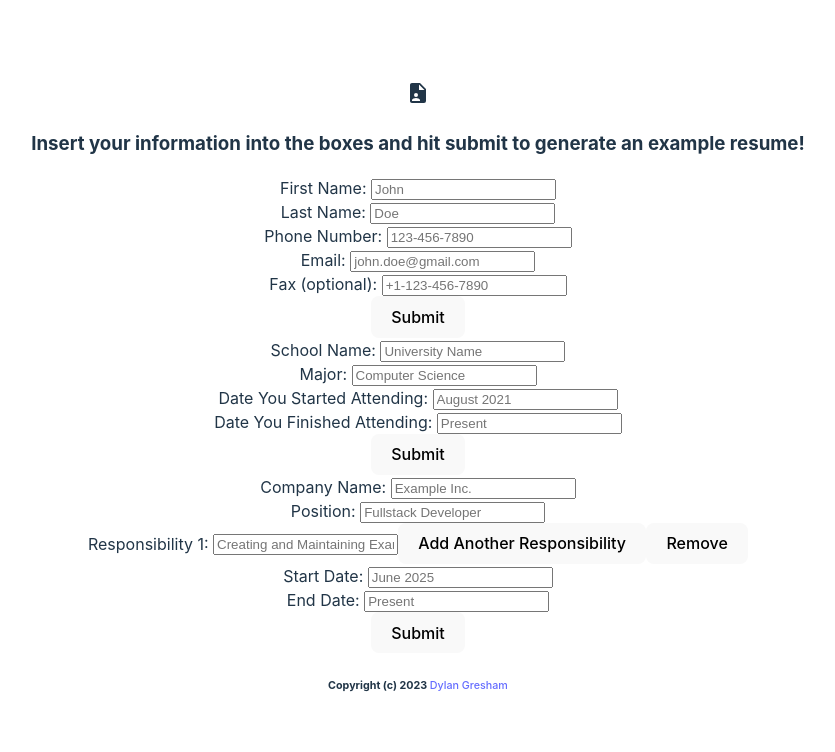
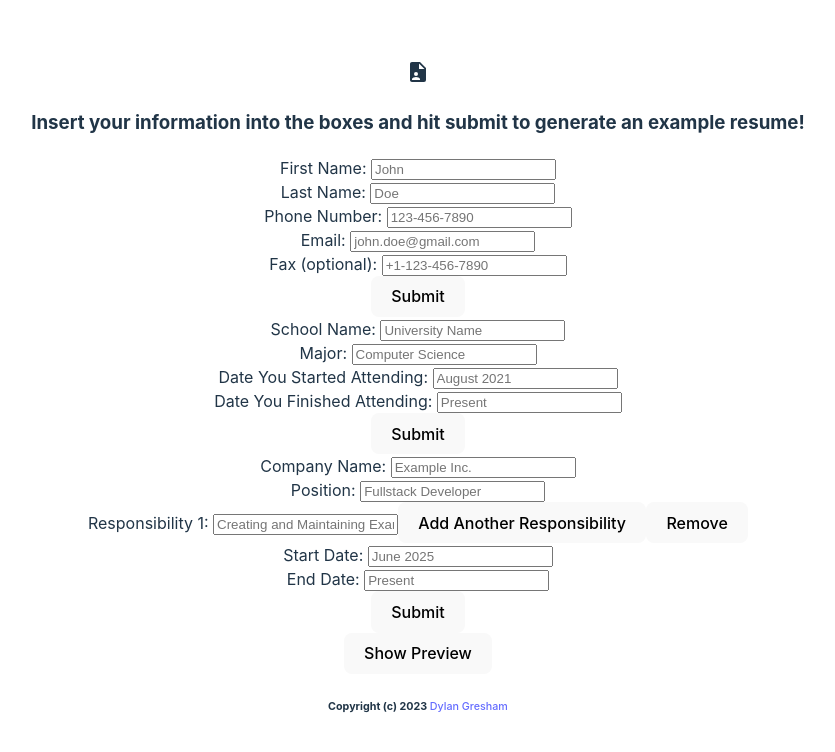
Before and after one commit to Dylan-Gresham/TOP-CV-Application, a React (Vite) app: page / in a window 1280 px wide. Shown: the top 752 px of the page, without its empty margins (222-1057 px from the left). Built offline with nearby package versions, Linux system fonts and the light colour scheme.

Commit message:
Implement switching to and from Preview

```diff
--- a/src/App.jsx
+++ b/src/App.jsx
@@ -1,11 +1,11 @@
 import Header from "./Header.jsx";
 import Footer from "./Footer.jsx";
-import Preview from "./Preview.jsx";
 import Education from "./Education.jsx";
 import PersonalInfo from "./PersonalInfo.jsx";
 import WorkExperience from "./WorkExperience.jsx";
 import {useState} from "react";
 import './App.css'
+import Preview from "./Preview.jsx";
 
 function App() {
 	const inputs = {
@@ -25,6 +25,15 @@ function App() {
 		endDate: ''
 	};
 	const [previewInputs, setPreviewInputs] = useState(inputs);
+	const [showPreview, setShowPreview] = useState(false);
+
+	function handleShowPreview() {
+		if(showPreview === false) {
+			setShowPreview(true);
+		} else {
+			setShowPreview(false);
+		}
+	}
 
 	function handlePersonalInfoChange(childProps) {
 		setPreviewInputs({...previewInputs, firstName: childProps.firstName, lastName: childProps.lastName, phone: childProps.phone, email: childProps.email, fax: childProps.fax});
@@ -38,18 +47,25 @@ function App() {
 		setPreviewInputs({...previewInputs, company: childProps.company, position: childProps.position, responsibilities: childProps.responsibilities, startDate: childProps.startDate, endDate: childProps.endDate});
 	}
 
-	console.log(previewInputs);
-
+	if(showPreview) {
 		return (
-		<>
+			<div className="mainContainer">
+				<button className="showPreviewButton" type="button" onClick={handleShowPreview}>Go Back to Editor</button>
+				<Preview props={previewInputs} />
+			</div>
+		);
+	} else {
+		return (
+			<div className="mainContainer">
 				<Header />
 				<PersonalInfo callback={handlePersonalInfoChange} />
 				<Education callback={handleEducationChange} />
 				<WorkExperience callback={handleWorkExperienceChange} />
-			<Preview props={previewInputs} />
+				<button className="showPreviewButton" type="button" onClick={handleShowPreview}>Show Preview</button>
 				<Footer />
-		</>
+			</div>
 		);
+	}
 }
 
 export default App
```
Lines whose indentation alone changed are shown as unchanged.
